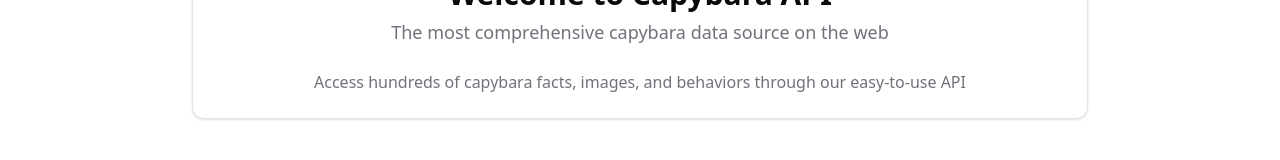
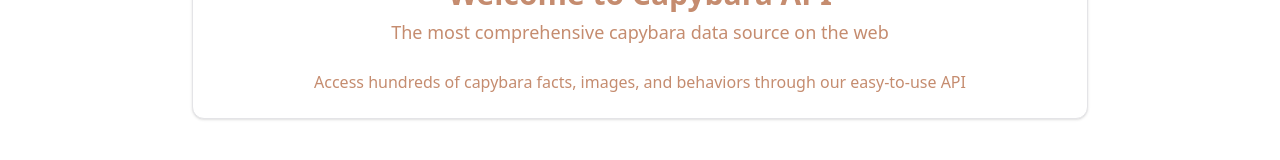
Before and after one commit to 4cnologi4/capybara_pixel_doc, a Next.js app: page / in a window 1280 px wide. Shown: the part 429-589 px from the top of the page. Built offline with nearby package versions, Linux system fonts and the light colour scheme.

Commit message:
Add global font style

```diff
--- a/src/app/about/page.tsx
+++ b/src/app/about/page.tsx
@@ -14,7 +14,7 @@ export default function AboutPage() {
                 <CardContent className="space-y-6">
                     <div className="flex flex-col md:flex-row gap-6 items-center">
                         <div className="flex-1">
-                            <p className="text-muted-foreground">
+                            <p>
                                 The Capybara API provides comprehensive data about capybaras,
                                 including their habitats, behaviors, and characteristics.
                                 Our mission is to be the most reliable source of capybara
--- a/src/app/globals.css
+++ b/src/app/globals.css
@@ -50,17 +50,17 @@
 :root {
   --radius: 0.5rem;
   --background: oklch(1 0 0);
-  --foreground: oklch(0.141 0.005 285.823);
+  --foreground: oklch(0.69 0.081 48.37);
   --card: oklch(1 0 0);
-  --card-foreground: oklch(0.141 0.005 285.823);
+  --card-foreground: oklch(0.69 0.081 48.37);
   --popover: oklch(1 0 0);
   --popover-foreground: oklch(0.141 0.005 285.823);
   --primary: oklch(0.705 0.213 47.604);
-  --primary-foreground: oklch(0.98 0.016 73.684);
+  --primary-foreground: oklch(0.69 0.081 48.37);
   --secondary: oklch(0.967 0.001 286.375);
   --secondary-foreground: oklch(0.21 0.006 285.885);
   --muted: oklch(0.967 0.001 286.375);
-  --muted-foreground: oklch(0.552 0.016 285.938);
+  --muted-foreground: oklch(0.69 0.081 48.37);
   --accent: oklch(0.967 0.001 286.375);
   --accent-foreground: oklch(0.21 0.006 285.885);
   --destructive: oklch(0.577 0.245 27.325);
@@ -84,17 +84,17 @@
 
 .dark {
   --background: oklch(0.141 0.005 285.823);
-  --foreground: oklch(0.985 0 0);
+  --foreground: oklch(75.31 0.056 73.20);
   --card: oklch(0.21 0.006 285.885);
-  --card-foreground: oklch(0.985 0 0);
+  --card-foreground: oklch(75.31 0.056 73.20);
   --popover: oklch(0.21 0.006 285.885);
   --popover-foreground: oklch(0.985 0 0);
   --primary: oklch(0.646 0.222 41.116);
-  --primary-foreground: oklch(0.98 0.016 73.684);
+  --primary-foreground: oklch(75.31 0.056 73.20);
   --secondary: oklch(0.274 0.006 286.033);
   --secondary-foreground: oklch(0.985 0 0);
   --muted: oklch(0.274 0.006 286.033);
-  --muted-foreground: oklch(0.705 0.015 286.067);
+  --muted-foreground: oklch(75.31 0.056 73.20);
   --accent: oklch(0.274 0.006 286.033);
   --accent-foreground: oklch(0.985 0 0);
   --destructive: oklch(0.704 0.191 22.216);
--- a/src/ui/components/banner.tsx
+++ b/src/ui/components/banner.tsx
@@ -27,7 +27,7 @@ export function Banner() {
                     </CardDescription>
                 </CardHeader>
                 <CardContent className="text-center">
-                    <p className="text-muted-foreground">
+                    <p>
                         Access hundreds of capybara facts, images, and behaviors through our easy-to-use API
                     </p>
                 </CardContent>
```
